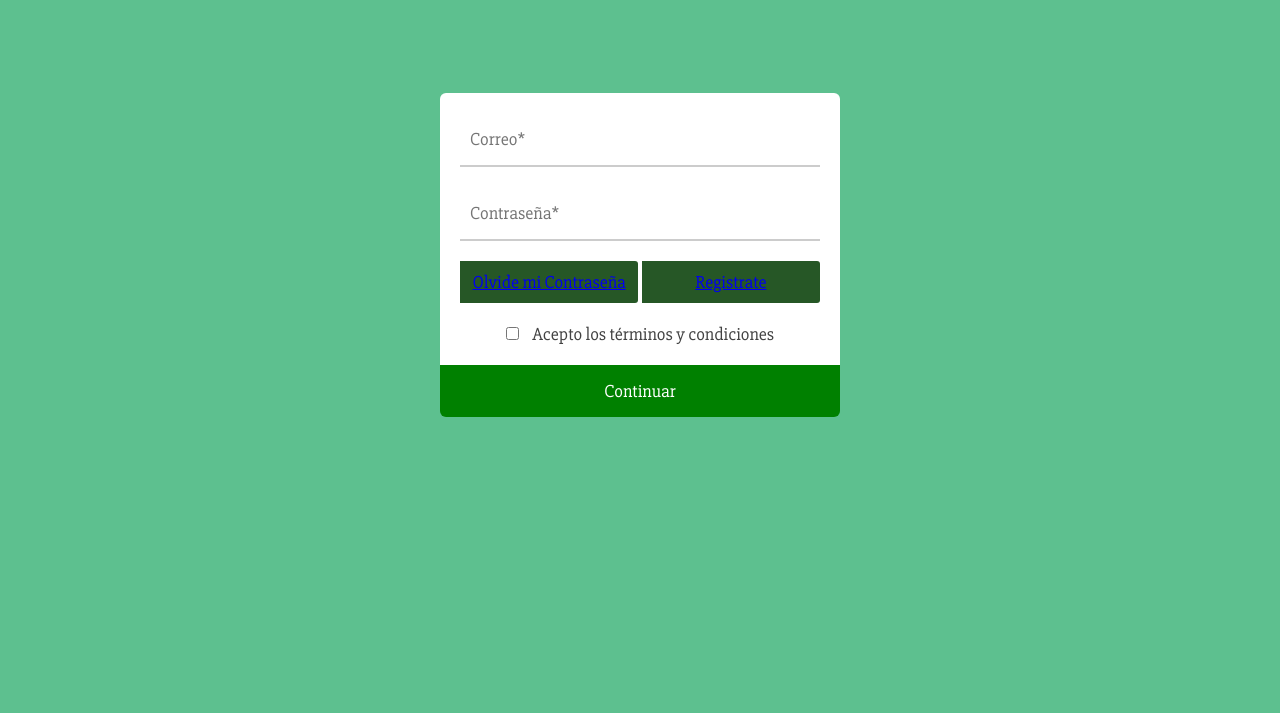
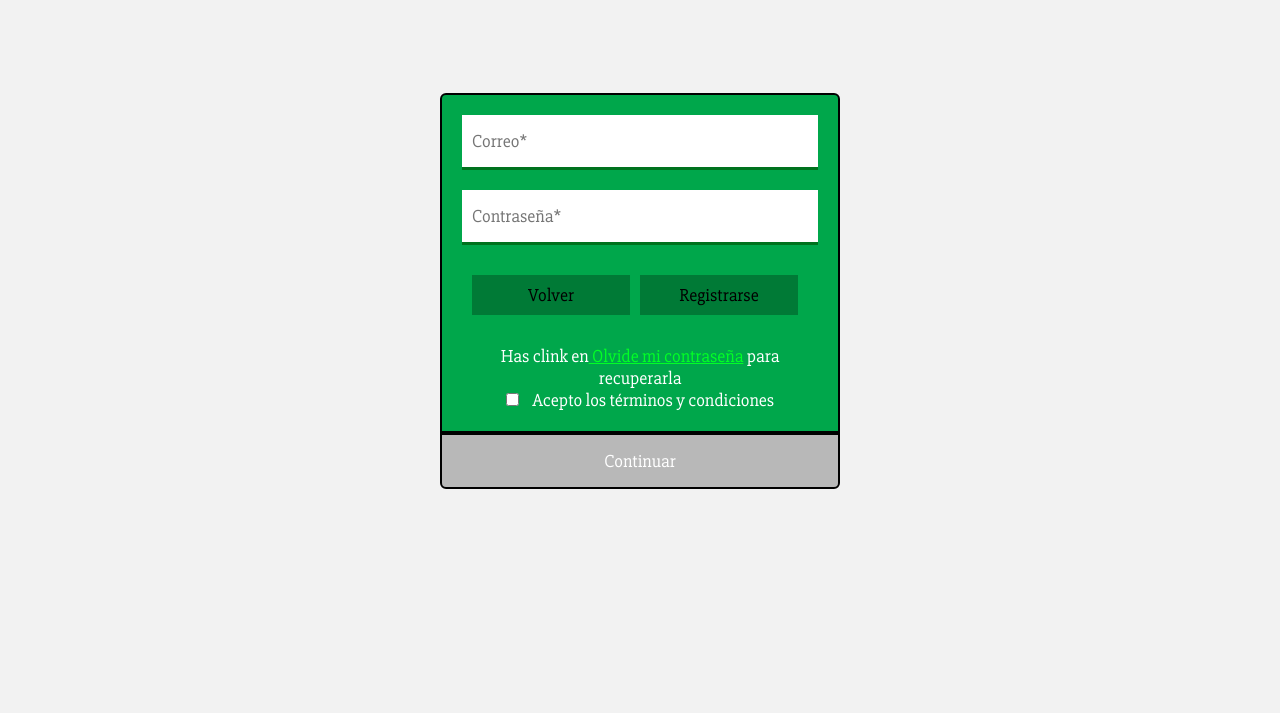
Before and after one commit to JulianEscobarArenas/Tienda_de_mascotas, a plain HTML site: page cliente/formulario/Iniciar sesion.html in a window 1280 px wide. Shown: the part 185-898 px from the top of the page. Drawn offline with Linux system fonts and the light colour scheme.

Commit message:
formularios

```diff
--- a/cliente/formulario/Iniciar sesion.html
+++ b/cliente/formulario/Iniciar sesion.html
@@ -40,13 +40,16 @@
                 <input type="text" name="Contraseña" placeholder="Contraseña*" />
 
                 <div class="gender">
-                    <!--clase que contiene el diseño del radio para que aparezca en forma de cuadro-->
-                    <label
-                    for="female" class="label-radio female"><a href="olvide mi contraseña.html">Olvide mi Contraseña</a></label>
+                    <ul class="botones">
+                        <li class="boton"><a href="/indexmascotas.html">Volver</a></li>
+                        <li class="boton"><a href="./registrate.html">Registrarse</a></li>
 
-            <input type="radio" name="gender" id="female" />
-            <label
-              for="female" class="label-radio female"><a href="registrate.html">Registrate</a></label>
+                    </ul>
+             </div>
+
+             <div class="olvidemicontra">
+                <p>Has clink en<a href="./olvide mi contraseña.html"> Olvide mi contraseña</a> para recuperarla</p>
+
              </div>
 
           <div class="terms"> <!--clase que coloca el diseño del checkbox-->
--- a/cliente/formulario/form.css
+++ b/cliente/formulario/form.css
@@ -10,7 +10,7 @@
 }
 
 body {
-    background: #5dc08f;
+    background: #2424240f;
     font-family: 'Slabo 27px', serif;
     margin-bottom: 30px;
     text-align: center;
@@ -27,8 +27,9 @@ body {
 
 .form .container-inputs {
     padding: 20px;
-    background: #fff;
+    background: #00a74b;
     border-radius: 6px 6px 0 0;
+    border: 2px solid #000;
 }
 
 .form input[type="text"],
@@ -38,10 +39,43 @@ body {
     margin-bottom: 20px;
     padding: 15px 10px;
     border: none;
-    border-bottom: 2px solid #ccc;
+    border-bottom: 3.45px solid #00721e;
     font-family: 'Slabo 27px', serif;
     font-size: 18px;
 }
+
+.botones{
+   width: 100%;
+   display: flex;
+   flex-direction: row;
+    padding: 10px;
+    list-style: none;
+}
+
+.boton{
+    text-align: center;
+    display: flex;
+    align-items: center;
+    justify-content: center;
+    background-color: #007A36;
+    width: 50%;
+    height: 40px;
+    margin-right: 10px;
+
+}
+
+.boton:hover{
+    background-color: #00ff08;
+    border: 2px solid #007A36;
+    color: red;
+}
+
+.boton a{
+    text-decoration:none;
+    color: black;
+
+}
+
 
 
 
@@ -60,36 +94,59 @@ body {
     border-radius: 3px 0 0 3px;
 }
 
-.form .gender .female {
+
+
+.form .gender{
     border-radius: 0 3px 3px 0;
 }
 
+.label-radio{
+    color: violet;
+    text-decoration: none;
+}
+
 .form .label-radio {
-    background: rgb(38, 87, 38);
-    color: #fff;
+    background: #ffffff;
+    border: 2.5px solid #00721e;
+    color: #ff0000;
     padding: 10px;
     text-align: center;
     width: 49.5%;
 }
 
 .form input[type="radio"]:checked+.label-radio {
-    background: green;
+    background: rgb(255, 0, 208);
+}
+
+.olvidemicontra{
+color:#ffffff ;
+}
+
+a{
+    color: #00ff26 ;
+    text-decoration: underline;
+}
+
+a:hover{
+ color: #000000;
 }
 
 .form .terms {
     text-align: center;
-    color: #424242;
+    color: #ffffff;
+
 }
 
 .form .terms label {
     margin-left: 10px;
+
 }
 
 .form .error {
     display: none;
     margin-top: 20px;
     border-radius: 3px;
-    background: #ce1818;
+    background: #ffffff;
     color: #fff;
     padding: 15px 10px;
     padding-left: 40px;
@@ -98,25 +155,28 @@ body {
 .form .btn {
     width: 100%;
     text-align: center;
-    background: green;
+    background: rgb(184, 184, 184);
     color: #fff;
-    border: none;
+    border: 2px solid rgb(0, 0, 0);
     display: block;
     padding: 15px 10px;
     cursor: pointer;
-    border-radius: 0 0 6px 6px;
+    border-radius: 0 0 6px 6px ;
     font-family: 'Slabo 27px', serif;
     font-size: 18px;
+
 }
 
 .form .btn:hover {
-    background: rgb(38, 87, 38);
+    background: #dbdbdb;
+    color: #00a74b;
+
 }
 
 
 
 footer {
-    background-color: #74C362;
+    background-color: #007A36;
     color: #fcfbfb;
     padding: 30px;
  }
@@ -177,7 +237,7 @@ body {
 
 /* Add a black background color to the top navigation */
 .topnav {
-    background-color: rgb(0, 0, 0,0.5); /* Black*/
+    background-color:#007A36; /* Black*/
     overflow: hidden;
 }
 
```
Also changed, not shown: cliente/formulario/olvide mi contraseña.html (+6 -8 lines), cliente/formulario/registrate.html (+5 -7 lines), cliente/style/estilos.css (+14 -0 lines), indexmascotas.html (+2 -1 lines).
